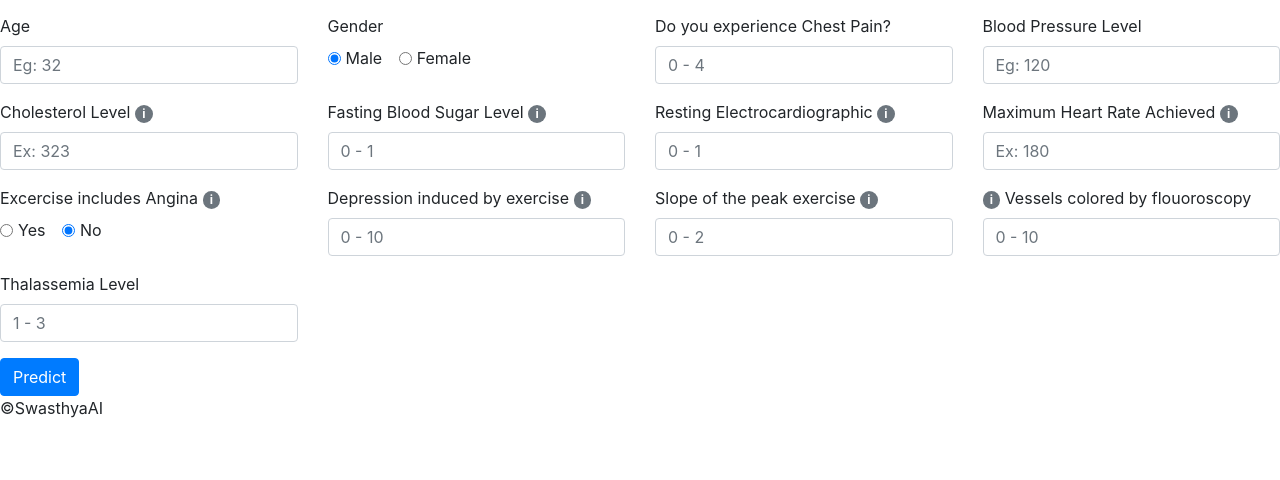
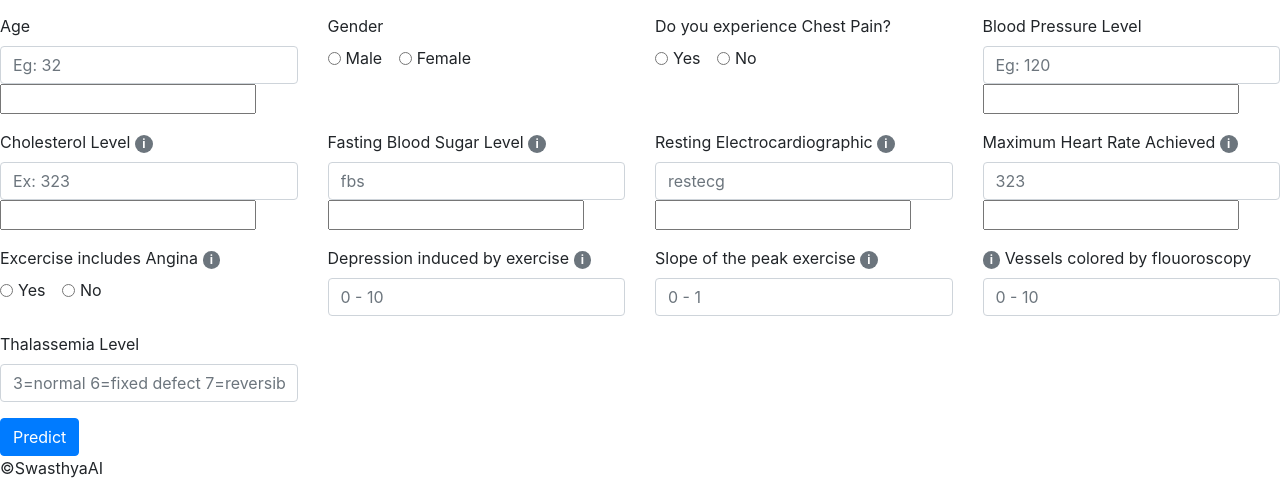
Before and after one commit to yatindma/Health-AI, a Django app: template webapp/predictions/templates/heart_predict.html in a window 1280 px wide. Shown: the part 795-1275 px from the top of the page. Before the commit the page ends 1213 px from the top, so only its background shows below. Run offline with Django 3.2, Linux system fonts and the light colour scheme; the template is opened without the code that fills it, so the values that code supplies are empty, except form fields; form fields are guessed from the names that the template uses; some libraries are stand-ins or nearby versions.

Commit message:
Revert "Hearti health Foam is ready"
This reverts commit 501af8ff7ad41e11e072bd18e769fa967ed2905f.

```diff
--- a/services/hearti health/training model/training_module.py
+++ b/services/hearti health/training model/training_module.py
@@ -193,7 +193,7 @@ class Model:
 
 
 #Getting model object using Factory method
-model_obj = models.ModelFactory.factory(models.Models.dt)
+model_obj = models.ModelFactory.factory(models.Models.randomForest)
 #initialzing the model and the data
 clf = Model(model=model_obj)
 path = str(clf.execution_path(""))[0:-1]
@@ -225,6 +225,5 @@ clf.rocCurve()
 
 
 #If model is working good save it.
-dumping_path = str(path) + "/model.sav"
-print(dumping_path)
+dumping_path = str(path) + "model.sav"
 clf.dump_model(path= dumping_path)
--- a/webapp/mysite/templates/layouts/default.html
+++ b/webapp/mysite/templates/layouts/default.html
@@ -8,12 +8,11 @@
     </title>
 	<link rel="stylesheet" href="https://stackpath.bootstrapcdn.com/bootstrap/4.4.1/css/bootstrap.min.css" integrity="sha384-Vkoo8x4CGsO3+Hhxv8T/Q5PaXtkKtu6ug5TOeNV6gBiFeWPGFN9MuhOf23Q9Ifjh" crossorigin="anonymous">
 
-
 	<script src="https://code.jquery.com/jquery-3.4.1.slim.min.js" integrity="sha384-J6qa4849blE2+poT4WnyKhv5vZF5SrPo0iEjwBvKU7imGFAV0wwj1yYfoRSJoZ+n" crossorigin="anonymous"></script>
 	<script src="https://cdnjs.cloudflare.com/ajax/libs/jquery/3.4.1/jquery.min.js"></script>
 	<script src="https://cdn.jsdelivr.net/npm/popper.js@1.16.0/dist/umd/popper.min.js" integrity="sha384-Q6E9RHvbIyZFJoft+2mJbHaEWldlvI9IOYy5n3zV9zzTtmI3UksdQRVvoxMfooAo" crossorigin="anonymous"></script>
 	<script src="https://stackpath.bootstrapcdn.com/bootstrap/4.4.1/js/bootstrap.min.js" integrity="sha384-wfSDF2E50Y2D1uUdj0O3uMBJnjuUD4Ih7YwaYd1iqfktj0Uod8GCExl3Og8ifwB6" crossorigin="anonymous"></script>
-	<script src="https://cdnjs.cloudflare.com/ajax/libs/jquery-validate/1.19.1/jquery.validate.min.js"></script>
+
 		<style>
       #loader {
         transition: all 0.3s ease-in-out;
--- a/webapp/predictions/templates/heart_predict.html
+++ b/webapp/predictions/templates/heart_predict.html
@@ -15,10 +15,6 @@
 
   .block-label+nb-radio-group>nb-radio {
     display: inline;
-  }
-
-  .error {
-    color: red;
   }
 </style>
 
@@ -38,30 +34,47 @@
 
         <div class="col-lg-3 col-md-3">
           <div class="form-group">
-            <label for="age" class="label">Age</label>
-            <input type="number" class="form-control age" placeholder="Eg: 32" name="age" id="age">
-            <!-- {{ form.age }} -->
+            <label for="age" class="label">
+              Age
+            </label>
+
+            <input type="text" class="form-control age" placeholder="Eg: 32" name="age">
+            {{ form.age }}
+            <div *ngIf="submitted && f.age.errors" class="invalid-feedback">
+              <div *ngIf="f.age.errors.required">Age is required</div>
+            </div>
           </div>
         </div>
 
         <div class="col-lg-3">
           <div class="form-group">
             <label for="sex" class="label block-label">Gender</label>
+
             <div class="form-check form-check-inline">
-              <input class="form-check-input" type="radio" name="sex" id="inlineRadio2" value="0" checked>
+              <input class="form-check-input" type="radio" name="sex" id="inlineRadio2" value="0">
               <label class="form-check-label" for="inlineRadio2">Male</label>
             </div>
             <div class="form-check form-check-inline">
               <input class="form-check-input" type="radio" name="sex" id="inlineRadio2" value="1">
               <label class="form-check-label" for="inlineRadio2">Female</label>
             </div>
+
+
           </div>
         </div>
 
         <div class="col-lg-3">
           <div class="form-group">
             <label for="cp" class="label block-label">Do you experience Chest Pain?</label>
-            <input type="number" class="form-control" placeholder="0 - 4" name="cp">
+            <div class="form-check form-check-inline">
+              <input class="form-check-input" type="radio" name="cp" id="inlineRadio2" value="1">
+              <label class="form-check-label" for="inlineRadio2">Yes</label>
+            </div>
+            <div class="form-check form-check-inline">
+              <input class="form-check-input" type="radio" name="cp" id="inlineRadio2" value="0">
+              <label class="form-check-label" for="inlineRadio2">No</label>
+            </div>
+
           </div>
         </div>
 
@@ -71,6 +84,7 @@
               Blood Pressure Level
             </label>
             <input type="text" class="form-control" placeholder="Eg: 120" name="trestbps">
+            {{ form.trestbps }}
           </div>
         </div>
       </div>
@@ -84,6 +98,7 @@
                 nbButton status="primary">i</span>
             </label>
             <input type="text" class="form-control" placeholder="Ex: 323" name="chol">
+            {{ form.chol }}
           </div>
         </div>
 
@@ -94,7 +109,8 @@
               <span class="badge badge-pill badge-secondary" nbTooltip="This is a tooltip" nbTooltipStatus="primary"
                 nbButton status="primary">i</span>
             </label>
-            <input type="text" class="form-control" placeholder="0 - 1" name="fbs">
+            <input type="text" class="form-control" placeholder="fbs" name="fbs">
+            {{ form.fbs }}
           </div>
         </div>
 
@@ -105,7 +121,8 @@
               <span class="badge badge-pill badge-secondary" nbTooltip="This is a tooltip" nbTooltipStatus="primary"
                 nbButton status="primary">i</span>
             </label>
-            <input type="text" class="form-control" placeholder="0 - 1" name="restecg">
+            <input type="text" class="form-control" placeholder="restecg" name="restecg">
+            {{ form.restecg }}
           </div>
         </div>
 
@@ -116,7 +133,8 @@
               <span class="badge badge-pill badge-secondary" nbTooltip="This is a tooltip" nbTooltipStatus="primary"
                 nbButton status="primary">i</span>
             </label>
-            <input type="text" class="form-control" placeholder="Ex: 180" name="thalach">
+            <input type="text" class="form-control" placeholder="323" name="thalach">
+            {{ form.thalach }}
           </div>
         </div>
       </div>
@@ -132,11 +150,11 @@
             </label>
 
             <div class="form-check form-check-inline">
-              <input class="form-check-input" type="radio" name="exang" id="inlineRadio2" value="1" >
+              <input class="form-check-input" type="radio" name="exang" id="inlineRadio2" value="1">
               <label class="form-check-label" for="inlineRadio2">Yes</label>
             </div>
             <div class="form-check form-check-inline">
-              <input class="form-check-input" type="radio" name="exang" id="inlineRadio2" value="0" checked>
+              <input class="form-check-input" type="radio" name="exang" id="inlineRadio2" value="0">
               <label class="form-check-label" for="inlineRadio2">No</label>
             </div>
 
@@ -162,7 +180,7 @@
               <span class="badge badge-pill badge-secondary" nbTooltip="This is a tooltip" nbTooltipStatus="primary"
                 nbButton status="primary">i</span>
             </label>
-            <input type="text" class="form-control" placeholder="0 - 2" name="slope">
+            <input type="text" class="form-control" placeholder="0 - 1" name="slope">
           </div>
         </div>
 
@@ -187,7 +205,7 @@
               <!-- TODO: Add Tooltip for the Thalassemia Level -->
 
             </label>
-            <input type="text" class="form-control" placeholder="1 - 3"
+            <input type="text" class="form-control" placeholder="3=normal 6=fixed defect 7=reversible defect"
               name="thal">
           </div>
         </div>
@@ -207,7 +225,7 @@
   <div class="modal-dialog" role="document">
     <div class="modal-content">
       <div class="modal-header">
-        <h5 class="modal-title" id="exampleModalLongTitle">Prediction</h5>
+        <h5 class="modal-title" id="exampleModalLongTitle">Modal title</h5>
         <button type="button" class="close" data-dismiss="modal" aria-label="Close">
           <span aria-hidden="true">&times;</span>
         </button>
@@ -223,101 +241,14 @@
 </div>
 
 <script>
-
-  $(function () {
-    debugger
-    $('#healthPredictorForm').validate({
-
-      rules: {
-        age: {
-          required: true,
-          max: 120,
-          min: 10
-        },
-        cp: {
-          required: true,
-          max: 3,
-          min: 1
-        },
-        sex: {
-          required: true
-        },
-        trestbps: {
-          required: true,
-          max: 250,
-          min: 60
-        },
-        chol: {
-          required: true
-        },
-        fbs: {
-          required: true,
-          max: 250,
-          min: 60
-        },
-        restecg: {
-          required: true,
-          min = 0,
-          max = 1
-        },
-        thalach: {
-          required: true
-        },
-        exang: {
-          required: true
-        },
-        oldpeak: {
-          required: true
-        },
-        slope: {
-          required: true,
-          min = 0,
-          max = 2
-        },
-        ca: {
-          required: true
-        },
-        thal: {
-          required: true,
-          min: 1,
-          max: 3
-        }
-      }
-      ,
-      // messages: {
-      //   age: {
-      //     required: "* required"
-
-      //   }
-      // }
-      // , errorPlacement: function (error, element) {
-      //   if (element.is(":radio")) {
-      //     // error.appendTo(element.parent().parent())
-      //   } else {
-      //     // This is the default behavior of the script for all fields
-      //     error.insertAfter(element);
-      //   }
-      // }
-    });
-    $('#healthPredictorForm').on('keyup blur', 'input', function(){
-      $(this).valid();
-    })
-
-    const bindInitialValidation = () => {
-      $('#healthPredictorForm')
-    }
-
   // Handling submit button here
   $(document).on('submit', '#healthPredictorForm', function () {
-      debugger
-      // alert("Validate Result: ", $('#healthPredictorForm').validate());
-      debugger
     event.preventDefault();
     const token = '{{csrf_token}}'
     const data = {}
     data.age = $('input[name=age]').val()
     data.sex = $('input[name=sex]:checked').val()
-      data.cp = $('input[name=cp]').val()
+    data.cp = $('input[name=cp]:checked').val()
     data.trestbps = $('input[name=trestbps]').val()
     data.chol = $('input[name=chol]').val()
     data.fbs = $('input[name=fbs]').val()
@@ -328,7 +259,8 @@
     data.slope = $('input[name=slope]').val()
     data.ca = $('input[name=ca]').val()
     data.thal = $('input[name=thal]').val()
-      debugger
+
+    $('input[name=sex]').val()
     $.ajax({
       type: 'POST',
       url: '/heart_attack_prediction/heart_prediction_report/',
@@ -339,16 +271,15 @@
       },
       data: JSON.stringify(data),
       success: function (response) {
-          debugger
         if (response.status === 200) {
           if (response.Result === 0) {
             $('.modal-body').text('You are okay');
             $('#exampleModalLong').modal('show');
           } else {
-              $('.modal-body').text('Consult a cardiologist' + '        ' + response['imp_features_weight'] + '          ' + response['important_features'] );
+            $('.modal-body').text('Consult a cardiologist');
             $('#exampleModalLong').modal('show');
           }
-          } else {
+        }else {
           $('.modal-body').text('Some Error Occured');
           $('#exampleModalLong').modal('show');
         }
@@ -359,6 +290,24 @@
       }
     });
   })
-  })
+
 </script>
+
+
+
+
+
+
+
+
+
+
+
+
+
+
+
+
+
+
 {% endblock content %}
```
Also changed, not shown: services/hearti health/service/predictor_module.py (+3 -76 lines), services/hearti health/training model/models.py (+4 -8 lines), webapp/predictions/views.py (+2 -6 lines), 2 other files. Lines whose indentation alone changed are shown as unchanged.
